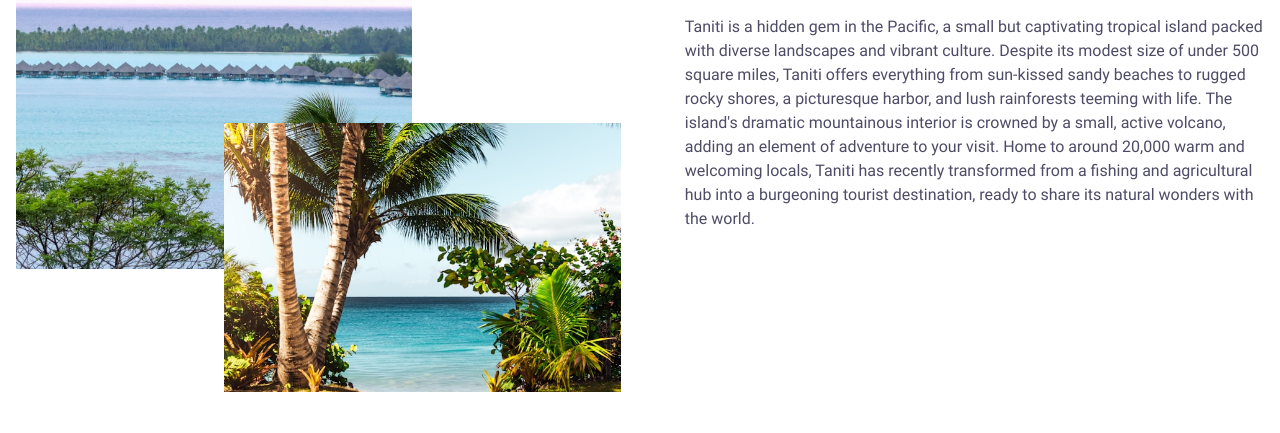
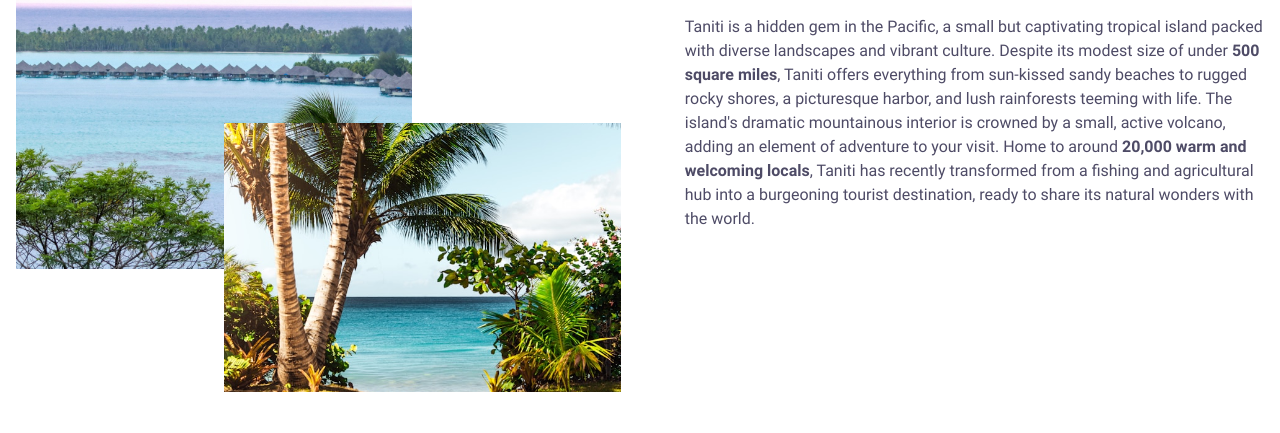
Before and after one commit to silveralcid/WGU-D479-UX-Design, a plain HTML site: page about.html in a window 1280 px wide. Shown: the part 367-800 px from the top of the page. Drawn offline with Linux system fonts and the light colour scheme; files that its build step writes are made by us from their sources; files whose address does not match are found by name.

Commit message:
Updates after feedback.

```diff
--- a/about.html
+++ b/about.html
@@ -139,11 +139,12 @@
                     <h2 class="cs-title">A Pacific Hidden Gem</h2>
                     <p class="cs-text">
                         Taniti is a hidden gem in the Pacific, a small but captivating tropical island packed with
-                        diverse landscapes and vibrant culture. Despite its modest size of under 500 square miles,
+                        diverse landscapes and vibrant culture. Despite its modest size of under <b>500 square
+                            miles</b>,
                         Taniti offers everything from sun-kissed sandy beaches to rugged rocky shores, a picturesque
                         harbor, and lush rainforests teeming with life. The island's dramatic mountainous interior is
                         crowned by a small, active volcano, adding an element of adventure to your visit. Home to around
-                        20,000 warm and welcoming locals, Taniti has recently transformed from a fishing and
+                        <b>20,000 warm and welcoming locals</b>, Taniti has recently transformed from a fishing and
                         agricultural hub into a burgeoning tourist destination, ready to share its natural wonders with
                         the world.
                     </p>
```
Also changed, not shown: dining.html (+2 -1 lines), 4 other files.
